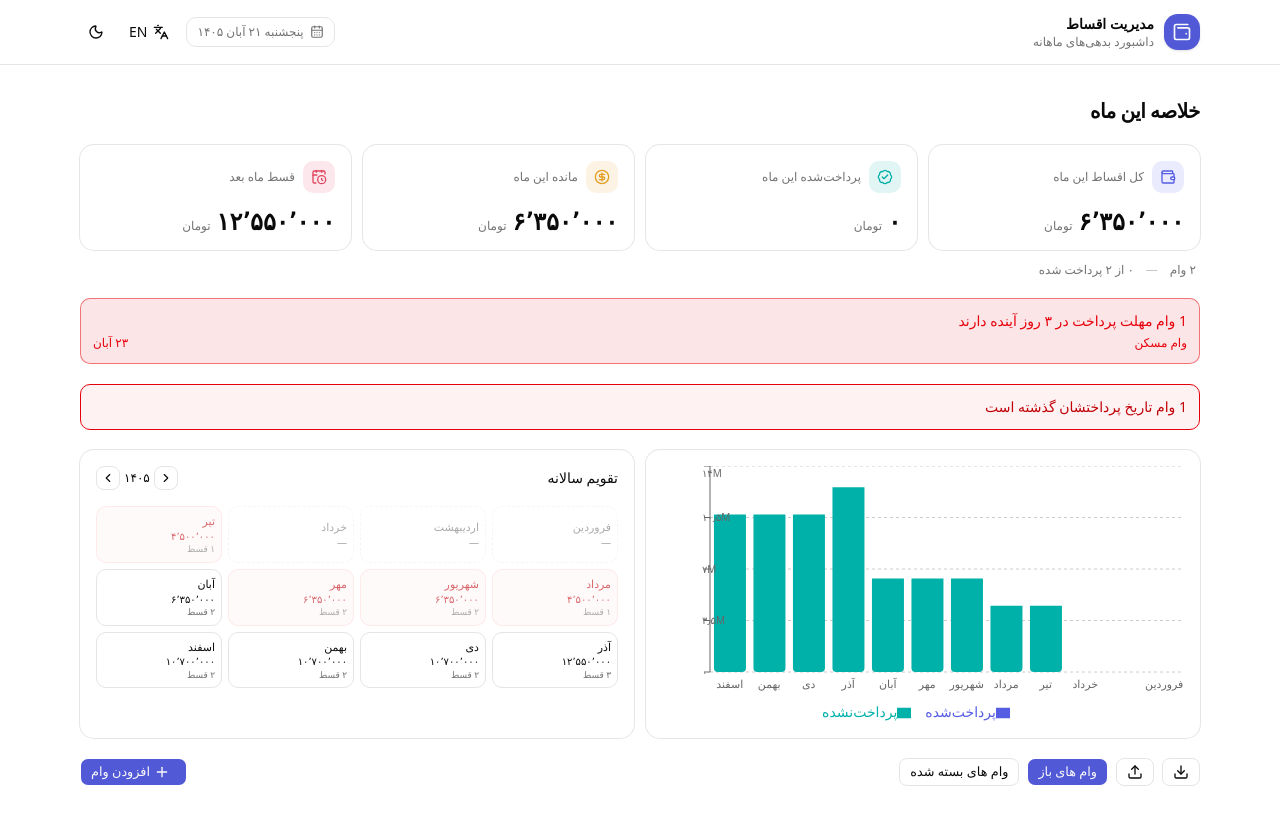
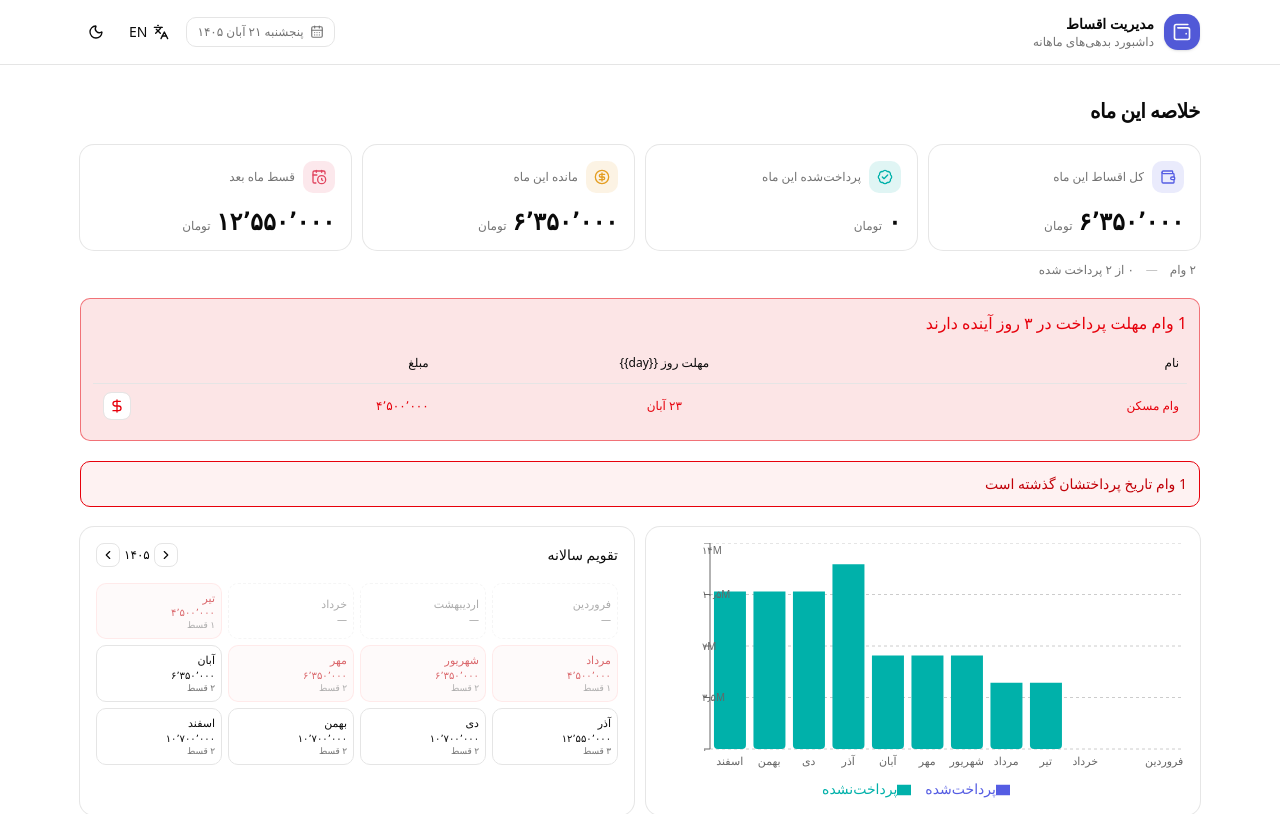
Before and after one commit to behzad-njf/installment-tracker, a React (Vite) app: page / in a window 1280 px wide. Shown: the top 814 px of the page. Built offline with nearby package versions, Linux system fonts and the light colour scheme.

Commit message:
Upcoming deadline banner: summary table with name, due date, amount, pay button

```diff
--- a/public/sw.js
+++ b/public/sw.js
@@ -1,6 +1,6 @@
 // Service Worker — Aghsat PWA
 // Cache-first for app shell, cache-only for runtime data (localStorage lives in browser).
-const CACHE_NAME = 'aghsat-136922c3';
+const CACHE_NAME = 'aghsat-a63ecb34';
 const ASSETS = [
   '/',
   '/index.html',
@@ -11,8 +11,8 @@ const ASSETS = [
   '/assets/geist-latin-ext-wght-normal-DC-KSUi6.woff2',
   '/assets/geist-latin-wght-normal-BgDaEnEv.woff2',
   '/assets/geist-vietnamese-wght-normal-6IgcOCM7.woff2',
-  '/assets/index-DEy8h2v5.css',
-  '/assets/index-DkeHHe43.js',
+  '/assets/index-BSwdQwpG.css',
+  '/assets/index-C_n3--v0.js',
   '/assets/vazirmatn-arabic-wght-normal-Cafbb7Zc.woff2',
   '/assets/vazirmatn-latin-ext-wght-normal-tDTa1Fj6.woff2',
   '/assets/vazirmatn-latin-wght-normal-BFexNX-K.woff2'
--- a/src/App.tsx
+++ b/src/App.tsx
@@ -14,15 +14,16 @@ import { UpdateDialog } from '@/components/dashboard/UpdateDialog'
 import { AppShell } from '@/components/layout/AppShell'
 import { Button } from '@/components/ui/button'
 import { Card, CardContent } from '@/components/ui/card'
-import { Download, Plus, BarChart2, Calendar, Upload } from 'lucide-react'
+import { Download, Plus, BarChart2, Calendar, Upload, DollarSign } from 'lucide-react'
 import { useLocale } from '@/hooks/useLocale'
 import { useLoans } from '@/hooks/useLoans'
 import { currentMonthIndex, monthName, todayLabel, yearMonthOf } from '@/lib/jalali'
-import { formatNumber } from '@/lib/money'
+import { formatMoney, formatNumber } from '@/lib/money'
 import { APP_VERSION } from '@/lib/version'
 import { daysUntilLoanDeadline, remainingInstallments, summaryFor } from '@/lib/loans'
 import { exportDataFile, importDataFile, loadData } from '@/lib/storage'
 import type { Loan } from '@/lib/types'
+import { Table, TableBody, TableCell, TableHead, TableHeader, TableRow } from '@/components/ui/table'
 
 interface PayContext {
   id: string
@@ -163,23 +164,49 @@ export function App() {
         <SummaryCards summary={summary} nextMonthAmount={nextSummary.totalMonthly} />
         {upcomingDeadlines.length > 0 && (
           <div
-            className="rounded-lg border border-destructive/50 bg-destructive/10 p-3 text-destructive text-sm"
+            className="rounded-lg border border-destructive/50 bg-destructive/10 p-3 text-destructive"
             role="alert"
             aria-live="polite"
           >
-            <div className="font-medium mb-1">
+            <div className="font-medium mb-2">
               {t('dashboard.upcomingDeadlines', { count: upcomingDeadlines.length })}
             </div>
-            <ul className="space-y-0.5">
-              {upcomingDeadlines.map(loan => (
-                <li key={loan.id} className="flex items-center justify-between gap-2 text-xs">
-                  <span className="truncate">{loan.name}</span>
-                  <span className="tabular-nums shrink-0">
-                    {formatNumber(loan.deadlineDay, lang)} {monthName(month, lang)}
-                  </span>
-                </li>
-              ))}
-            </ul>
+            <Table>
+              <TableHeader>
+                <TableRow>
+                  <TableHead className="text-xs">{t('loans.name')}</TableHead>
+                  <TableHead className="text-xs text-center">{t('loans.deadlineDay')}</TableHead>
+                  <TableHead className="text-xs text-right">{t('loans.amount')}</TableHead>
+                  <TableHead className="text-xs text-center w-12" />
+                </TableRow>
+              </TableHeader>
+              <TableBody>
+                {upcomingDeadlines.map(loan => (
+                  <TableRow key={loan.id}>
+                    <TableCell className="text-xs font-medium truncate max-w-[140px]">
+                      {loan.name}
+                    </TableCell>
+                    <TableCell className="text-xs text-center tabular-nums">
+                      {formatNumber(loan.deadlineDay, lang)} {monthName(month, lang)}
+                    </TableCell>
+                    <TableCell className="text-xs text-right tabular-nums">
+                      {formatMoney(loan.amount, lang)}
+                    </TableCell>
+                    <TableCell className="text-center">
+                      <Button
+                        type="button"
+                        size="icon-sm"
+                        variant="outline"
+                        aria-label={t('loans.pay')}
+                        onClick={() => setPayDialog({ id: loan.id, month })}
+                      >
+                        <DollarSign className="size-4" aria-hidden />
+                      </Button>
+                    </TableCell>
+                  </TableRow>
+                ))}
+              </TableBody>
+            </Table>
           </div>
         )}
         {overdueLoans.length > 0 && (
```
